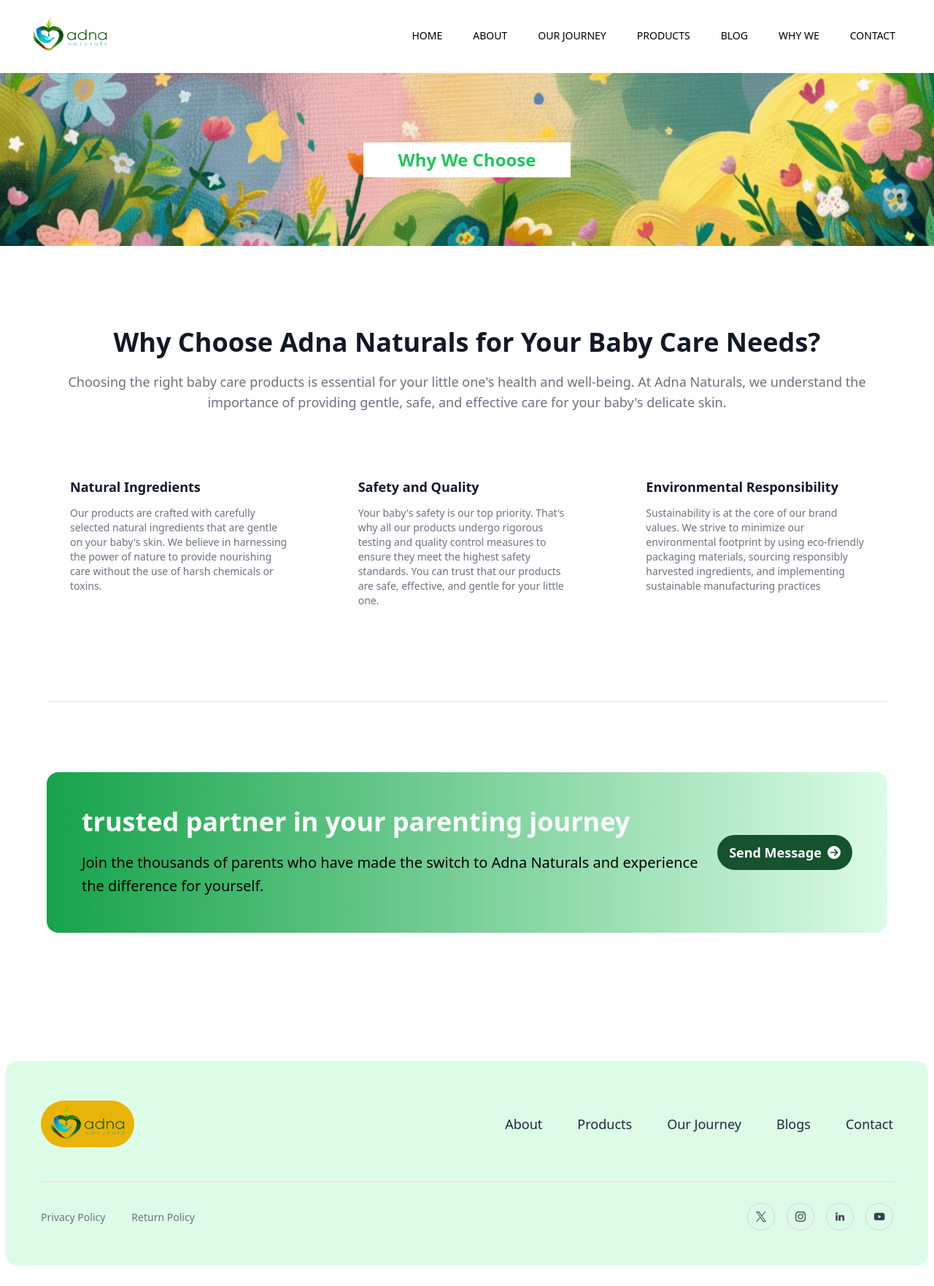
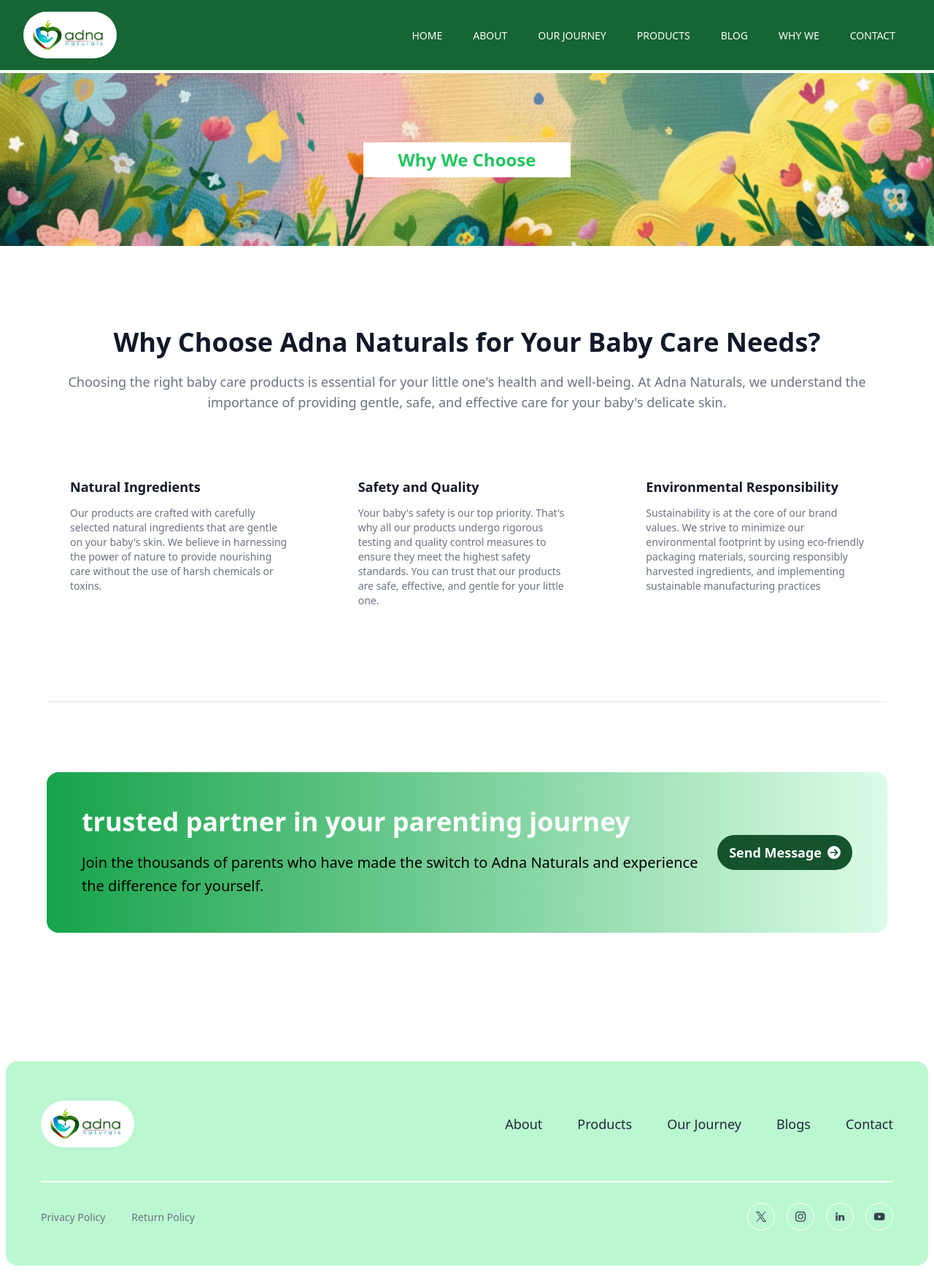
Before and after one commit to durgeshbachhav/adna-naturals, a React (Vite) app: page /why in a window 1280 px wide. Shown: the whole page at 73% size. Built offline with nearby package versions, Linux system fonts and the light colour scheme; the HTML template or start-up script is replaced by a standard one.

Commit message:
add the font

```diff
--- a/src/components/Card.jsx
+++ b/src/components/Card.jsx
@@ -7,13 +7,13 @@
   return (
     <Link
       to={`/productinfo/${id}`}
-      className="mx-auto sm:mr-0 group cursor-pointer  lg:mx-auto  transition-all duration-500 border-2 hover:border-2 rounded-lg  "
+      className="mx-auto sm:mr-0 group cursor-pointer  lg:mx-auto  transition-all duration-300 border-2 p-2  rounded-lg  hover:bg-pink-100"
     >
       <div className="">
         <img
           src={image}
           alt="face cream image"
-          className="w-full aspect-square rounded-lg hover:-m-2 hover:scale-90 transition-all duration-500 hover:shadow-lg  hover:shadow-gray-500 border hover:border-none"
+          className="w-full aspect-square rounded-lg  transition-all duration-500 "
         />
       </div>
       <div className="mt-5 px-4">
--- a/src/components/Footer.jsx
+++ b/src/components/Footer.jsx
@@ -4,8 +4,8 @@
 const Footer = () => {
   return (
     <section className="pt-16 pb-7 px-2">
-      <div className="mx-auto max-w-7xl px-4 lg:px-12 p-12 rounded-2xl bg-green-100">
-        <div className="flex flex-col min-[830px]:flex-row items-center justify-between gap-6 pb-10 border-b-2 border-gray-200">
+      <div className="mx-auto max-w-7xl px-4 lg:px-12 p-12 rounded-2xl bg-green-200">
+        <div className="flex flex-col min-[830px]:flex-row items-center justify-between gap-6 pb-10 border-b-2 border-white">
           <Link to={`/`} className="py-1.5">
             <img
               src={logo}
@@ -17,7 +17,7 @@
             <li>
               <Link
                 to={`/about`}
-                className="text-lg font-normal text-gray-800 transition-all duration-300 hover:text-indigo-600 focus-within:text-indigo-600 focus-within:outline-0"
+                className="text-lg font-normal text-gray-800 transition-all duration-300 hover:text-green-600 focus-within:text-green-600 focus-within:outline-0"
               >
                 About
               </Link>
@@ -25,7 +25,7 @@
             <li>
               <Link
                 to={`/products`}
-                className="text-lg font-normal text-gray-800 transition-all duration-300 hover:text-indigo-600 focus-within:text-indigo-600 focus-within:outline-0"
+                className="text-lg font-normal text-gray-800 transition-all duration-300 hover:text-green-600 focus-within:text-green-600 focus-within:outline-0"
               >
                 Products
               </Link>
@@ -33,7 +33,7 @@
             <li>
               <Link
                 to={`/ourjourney`}
-                className="text-lg font-normal text-gray-800 transition-all duration-300 hover:text-indigo-600 focus-within:text-indigo-600 focus-within:outline-0"
+                className="text-lg font-normal text-gray-800 transition-all duration-300 hover:text-green-600 focus-within:text-green-600 focus-within:outline-0"
               >
                 Our Journey
               </Link>
@@ -41,7 +41,7 @@
             <li>
               <Link
                 to={`/blog`}
-                className="text-lg font-normal text-gray-800 transition-all duration-300 hover:text-indigo-600 focus-within:text-indigo-600 focus-within:outline-0"
+                className="text-lg font-normal text-gray-800 transition-all duration-300 hover:text-green-600 focus-within:text-green-600 focus-within:outline-0"
               >
                 Blogs
               </Link>
@@ -49,7 +49,7 @@
             <li>
               <Link
                 to={`/contact`}
-                className="text-lg font-normal text-gray-800 transition-all duration-300 hover:text-indigo-600 focus-within:text-indigo-600 focus-within:outline-0"
+                className="text-lg font-normal text-gray-800 transition-all duration-300 hover:text-green-600 focus-within:text-green-600 focus-within:outline-0"
               >
                 Contact
               </Link>
@@ -61,7 +61,7 @@
             <li>
               <Link
                 to={`/privacy-policy`}
-                className="text-sm font-normal text-gray-500 transition-all duration-300 hover:text-indigo-600 focus-within:text-indigo-600 focus-within:outline-0"
+                className="text-sm font-normal text-gray-500 transition-all duration-300 hover:text-green-600 focus-within:text-green-600 focus-within:outline-0"
               >
                 Privacy Policy
               </Link>
@@ -69,7 +69,7 @@
             <li>
               <Link
                 to={`/return-policy`}
-                className="text-sm font-normal text-gray-500 transition-all duration-300 hover:text-indigo-600 focus-within:text-indigo-600 focus-within:outline-0"
+                className="text-sm font-normal text-gray-500 transition-all duration-300 hover:text-green-600 focus-within:text-green-600 focus-within:outline-0"
               >
                 Return Policy
               </Link>
@@ -78,7 +78,7 @@
           <div className="flex items-center gap-4">
             <Link
               href="javascript:;"
-              className="border border-gray-300 p-2 rounded-full aspect-square text-gray-700 transition-all duration-500 hover:text-indigo-600 hover:border-indigo-600 focus-within:outline-0 focus-within:text-indigo-600 focus-within:border-indigo-600"
+              className="border border-white p-2 rounded-full aspect-square text-gray-700 transition-all duration-500 hover:text-green-600 hover:border-green-600 focus-within:outline-0 focus-within:text-green-600 focus-within:border-green-600"
             >
               <svg
                 xmlns="http://www.w3.org/2000/svg"
@@ -95,7 +95,7 @@
             </Link>
             <Link
               href="javascript:;"
-              className="border border-gray-300 p-2 rounded-full aspect-square text-gray-700 transition-all duration-500 hover:text-indigo-600 hover:border-indigo-600 focus-within:outline-0 focus-within:text-indigo-600 focus-within:border-indigo-600"
+              className="border border-white p-2 rounded-full aspect-square text-gray-700 transition-all duration-500 hover:text-green-600 hover:border-green-600 focus-within:outline-0 focus-within:text-green-600 focus-within:border-green-600"
             >
               <svg
                 xmlns="http://www.w3.org/2000/svg"
@@ -112,7 +112,7 @@
             </Link>
             <Link
               href="javascript:;"
-              className="border border-gray-300 p-2 rounded-full aspect-square text-gray-700 transition-all duration-500 hover:text-indigo-600 hover:border-indigo-600 focus-within:outline-0 focus-within:text-indigo-600 focus-within:border-indigo-600"
+              className="border border-white p-2 rounded-full aspect-square text-gray-700 transition-all duration-500 hover:text-green-600 hover:border-green-600 focus-within:outline-0 focus-within:text-green-600 focus-within:border-green-600"
             >
               <svg
                 xmlns="http://www.w3.org/2000/svg"
@@ -129,7 +129,7 @@
             </Link>
             <Link
               href="javascript:;"
-              className="border border-gray-300 p-2 rounded-full aspect-square text-gray-700 transition-all duration-500 hover:text-indigo-600 hover:border-indigo-600 focus-within:outline-0 focus-within:text-indigo-600 focus-within:border-indigo-600"
+              className="border border-white p-2 rounded-full aspect-square text-gray-700 transition-all duration-500 hover:text-green-600 hover:border-green-600 focus-within:outline-0 focus-within:text-green-600 focus-within:border-green-600"
             >
               <svg
                 xmlns="http://www.w3.org/2000/svg"
--- a/src/components/Navbar.jsx
+++ b/src/components/Navbar.jsx
@@ -35,7 +35,7 @@
   }, [isMenuOpen]);
 
   return (
-    <div className="border-b-4 backdrop:bg-black border-white  backdrop:opacity-15  backdrop-blur-lg w-full fixed h-[100px] z-50 ">
+    <div className="border-b-4 bg-green-800 border-white  backdrop:opacity-15  backdrop-blur-lg w-full fixed h-[100px] z-50 ">
       <div className="mx-auto flex max-w-7xl items-center justify-between py-4 px-8">
         <div className="inline-flex items-center">
           <span></span>
--- a/src/components/ReviewCard.jsx
+++ b/src/components/ReviewCard.jsx
@@ -5,7 +5,7 @@
   const { name, image, profession, review } = reviewdata;
 
   return (
-    <div className="border hover:border-none hover:shadow-lg rounded-lg p-4 ease-in duration-300 cursor-pointer">
+    <div className="border hover:border-none hover:shadow-lg rounded-lg p-4 ease-in duration-300 cursor-pointer bg-white hover:shadow-lg">
 
       <div className="flex flex-col items-center gap-4 sm:px-4 md:gap-6 lg:px-8">
         <div className="text-center text-gray-600">“{review}”</div>
--- a/src/index.css
+++ b/src/index.css
@@ -1,15 +1,26 @@
+@import url('https://fonts.googleapis.com/css2?family=Montserrat:ital,wght@0,100..900;1,100..900&display=swap');
+
+
 @tailwind base;
 @tailwind components;
 @tailwind utilities;
 
 
 
+
+.montserrat-bold {
+  font-family: "Montserrat", sans-serif;
+  font-optical-sizing: auto;
+  font-weight: 800;
+  font-style: bold;
+}
+
 .btn {
   font-size: 14px;
   background: transparent;
   border: none;
   padding: 1em 1.5em;
-  color: #000000;
+  color: rgb(254, 254, 254);
   text-transform: uppercase;
   position: relative;
   transition: 0.5s ease;
@@ -28,7 +39,7 @@
 }
 
 .btn:hover {
-  color: #1e1e2b;
+  color: #ffffff;
   /* transition-delay: 0.5s; */
   background-color: #00ca4d;
 }
--- a/src/pages/OurJourney.jsx
+++ b/src/pages/OurJourney.jsx
@@ -163,11 +163,11 @@
                     sustainable future for all.
                   </p>
                 </div>
-                <div className="bg-white py-6 sm:py-8 lg:py-12">
+                <div className=" py-6 sm:py-8 lg:py-12">
                   <div className="mx-auto max-w-screen-2xl px-4 md:px-8">
-                    <div className="flex flex-col items-center justify-between gap-4 rounded-lg bg-gray-100 p-4 sm:flex-row md:p-8">
+                    <div className="flex flex-col items-center justify-between gap-4 rounded-lg lg:mt-24 mt-10 bg-gradient-to-l from-green-100 to-green-600  sm:flex-row md:p-8">
                       <div>
-                        <p className="text-lg max-w-3xl">
+                        <p className="text-lg max-w-3xl text-white">
                           Thank you for being a part of our story. Together, we
                           can make a difference – one gentle touch, one loving
                           embrace, and one Earth-friendly product at a time.
@@ -182,6 +182,7 @@
                     </div>
                   </div>
                 </div>
+
               </div>
             </div>
           </div>
```
Also changed, not shown: src/pages/Home.jsx (+5 -5 lines), src/assets/logo/logo.png.
